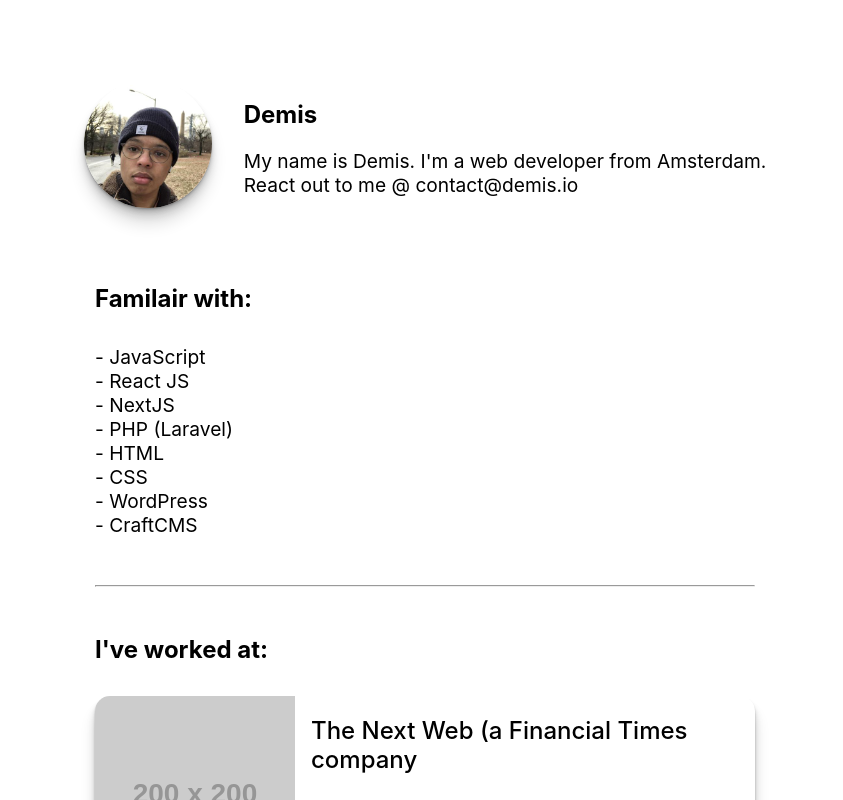
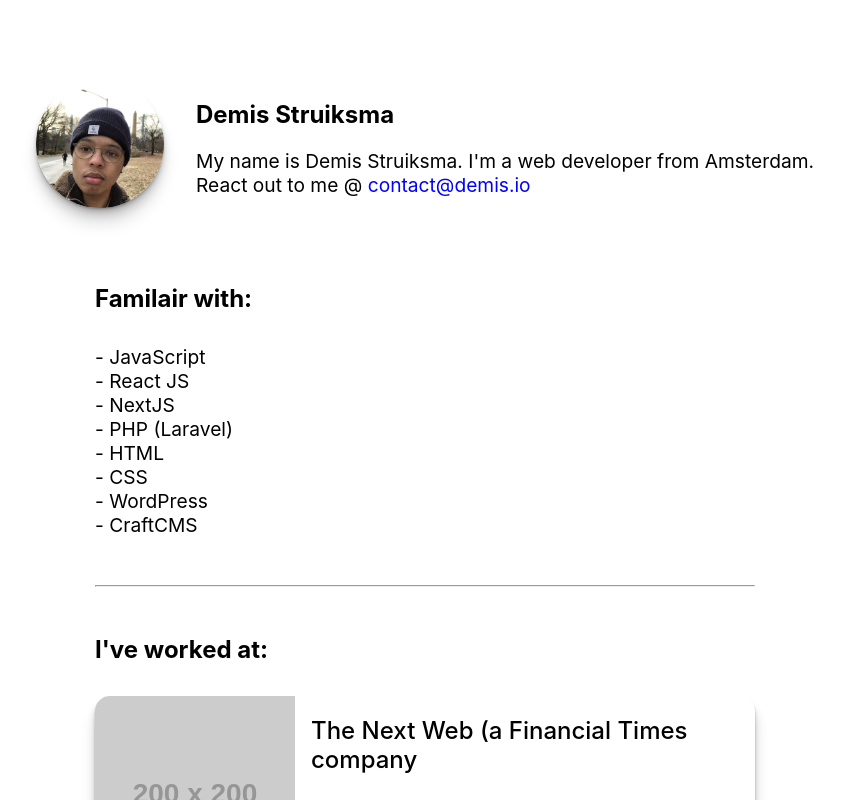
Before and after one commit to DemisStruiksma/Personal-website, a Next.js app: page / in a window 1280 px wide. Shown: the top 800 px of the page, without its empty margins (215-1058 px from the left). Built offline with nearby package versions, Linux system fonts and the light colour scheme.

Commit message:
Add head data & add full name

```diff
--- a/pages/index.js
+++ b/pages/index.js
@@ -1,11 +1,19 @@
 import styles from '../styles/Home.module.css'
+import Head from 'next/head'
 import Card from '../components/card'
 
-const name = "Demis";
+const name = "Demis Struiksma";
 
 export default function Home() {
   return (
       <main className={styles.main}>
+        <Head>
+        <title>Demis Struiksma</title>
+        <meta
+          name="description"
+          content="Demis Struiksma is a front-end web developer from Amsterdam."
+        />
+        </Head>
         <section className={styles.container}>
         <header className={styles.header}>
         <img
@@ -16,7 +24,7 @@ export default function Home() {
         <div className={styles.headerDescription}>
           <h1>{name}</h1>
           {/* <div className="dot"></div> */}
-          <p>My name is {name}. I'm a web developer from Amsterdam. <br></br>React out to me @ contact@demis.io</p>
+          <p>My name is {name}. I'm a web developer from Amsterdam. <br></br>React out to me @ <a href="mailto:contact@demis.io">contact@demis.io</a></p>
         </div>
       </header>
 
```
